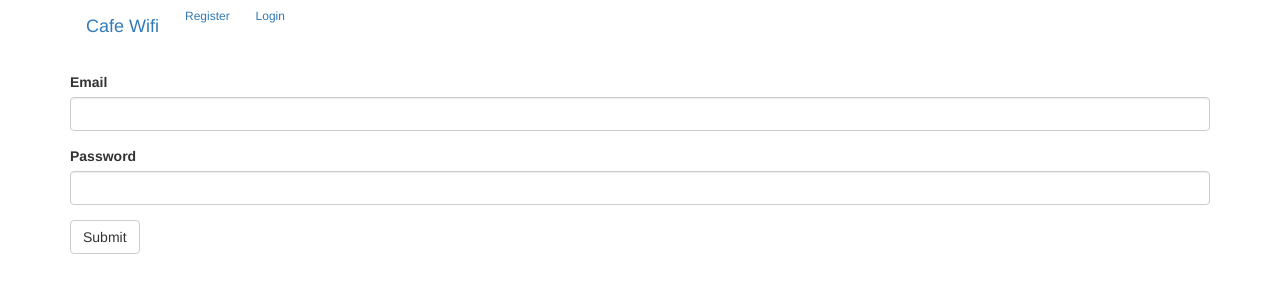
After one commit to ElliottSmith610/Cafe-Wifi, a Flask app: page /login in a window 1280 px wide. The commit adds this page. Shown: the top 300 px of the page. Run offline with Flask 2, Linux system fonts and the light colour scheme; some libraries are stand-ins or nearby versions.

Commit message:
Register/Login

```diff
--- a/server.py
+++ b/server.py
@@ -2,21 +2,47 @@ from flask import Flask, request, redirect, url_for, render_template, jsonify
 from flask_bootstrap import Bootstrap
 from flask_wtf import FlaskForm
 from flask_sqlalchemy import SQLAlchemy
+from flask_login import *
+from werkzeug.security import check_password_hash, generate_password_hash
 from sqlalchemy.exc import IntegrityError
 from sqlalchemy.orm.exc import UnmappedInstanceError
-from wtforms import StringField, BooleanField, FloatField, SubmitField, SelectField
-from wtforms.validators import DataRequired
+from wtforms import StringField, BooleanField, FloatField, SubmitField, SelectField, PasswordField
+from wtforms.validators import DataRequired, Email
 from functools import wraps
+
 # TODO: flask_wtf.Recaptcha ?
-
-
+# TODO: generate api key for user when they register
 
 app = Flask(__name__)
 app.config["SECRET_KEY"] = "Banana"
 app.config["SQLALCHEMY_DATABASE_URI"] = "sqlite:///cafes.db"
 db = SQLAlchemy(app)
 db.init_app(app)
+login_manager = LoginManager()
+login_manager.init_app(app)
 Bootstrap(app)
+
+
+class User(UserMixin, db.Model):
+    __tablename__ = "user"
+    id = db.Column(db.Integer, primary_key=True)
+    email = db.Column(db.String(100), unique=True)
+    password = db.Column(db.String(100))
+    name = db.Column(db.String(100))
+
+
+class RegisterForm(FlaskForm):
+    name = StringField("Name", validators=[DataRequired()])
+    email = StringField("Email", validators=[DataRequired(), Email()])
+    password = PasswordField("Password", validators=[DataRequired()])
+    confirm = PasswordField("Confirm Password", validators=[DataRequired()])
+    submit = SubmitField("Submit")
+
+
+class LoginForm(FlaskForm):
+    email = StringField("Email", validators=[DataRequired(), Email()])
+    password = PasswordField("Password", validators=[DataRequired()])
+    submit = SubmitField("Submit")
 
 
 class AddCafeForm(FlaskForm):
@@ -57,8 +83,11 @@ class Cafes(db.Model):
         """ Returns the cafe as a dictionary, with all the values as strings """
         return {column.name: str(getattr(self, column.name)) for column in self.__table__.columns}
 
+# with app.app_context():
+#     db.create_all()
 
 def to_bool(value):
+    """ Returns a Boolean value if """
     value = value.lower()
     valid = {'true': True, 't': True, '1': True, 'yes': True,
              'false': False, 'f': False, '0': False, 'no': False, }
@@ -72,22 +101,66 @@ def to_choice(value):
     else:
         return "No"
 
-# with app.app_context():
-#     db.create_all()
+
+@login_manager.user_loader
+def load_user(user_id):
+    return User.query.get(user_id)
 
 
 # Website Version, possible to combine with api code??
 @app.route("/")
 def home():
-    # TODO: Add, Edit, Delete buttons on side when user logged in
     all_cafes_query = db.session.query(Cafes).all()
     all_cafes = [cafe.to_dict() for cafe in all_cafes_query]
     return render_template("index.html", all_cafes=all_cafes)
 
 
+@app.route("/register", methods=["GET", "POST"])
+def register():
+    form = RegisterForm()
+    if form.validate_on_submit() and form.password.data == form.confirm.data:
+        new_user = User()
+        new_user.email = form.email.data
+        if User.query.filter_by(email=new_user.email).first():
+            # TODO: Flash
+            return redirect(url_for('login'))
+        new_user.name = form.name.data
+        password = form.password.data
+
+        salted_and_hashed_password = generate_password_hash(password=password,
+                                                            method='pbkdf2:sha256',
+                                                            salt_length=8, )
+        new_user.password = salted_and_hashed_password
+        db.session.add(new_user)
+        db.session.commit()
+        login_user(new_user)
+        return redirect(url_for('home'))
+    return render_template('register.html', form=form)
+
+
+@app.route("/login", methods=["GET", "POST"])
+def login():
+    form = LoginForm()
+    if form.validate_on_submit():
+        user = User.query.filter_by(email=form.email.data).first()
+        if check_password_hash(user.password, form.password.data):
+            login_user(user)
+            return redirect(url_for('home'))
+        else:
+            # TODO: Flash incorrect credentials
+            pass
+    return render_template('register.html', form=form)
+
+
+@app.route("/logout")
+@login_required
+def logout():
+    logout_user()
+    return redirect(url_for('home'))
+
+
 @app.route("/add", methods=["GET", "POST"])
 def add_cafe():
-    # TODO: Add website and API functionality
     form = AddCafeForm()
     if form.validate_on_submit():
         new_cafe = Cafes(
@@ -104,13 +177,13 @@ def add_cafe():
         )
         db.session.add(new_cafe)
         db.session.commit()
-        print("done")
         return redirect(url_for("home"))
 
     return render_template("add.html", form=form)
 
 
 @app.route("/edit/<int:cafe_id>", methods=["GET", "POST"])
+@login_required
 def edit_cafe(cafe_id):
     cafe_to_edit = db.session.get(Cafes, cafe_id)
     editform = AddCafeForm(
@@ -143,6 +216,7 @@ def edit_cafe(cafe_id):
 
 
 @app.route("/delete/<int:cafe_id>", methods=["GET", "POST", "DELETE"])
+@login_required
 def delete_cafe(cafe_id):
     form = DeleteCafeForm()
     cafe_to_delete = db.session.get(Cafes, cafe_id)
@@ -158,6 +232,7 @@ def delete_cafe(cafe_id):
 # API Version
 def authed_user(func):
     # TODO: check for api key in a database rather than a static "SecretKey"
+    #  Check API-key matches Username
     @wraps(func)
     def wrapper(*args, **kwargs):
         token = None
@@ -183,7 +258,6 @@ def api_all_cafes():
 @app.route("/cafes/add", methods=["POST"])
 @authed_user
 def api_add_cafe():
-
     new_cafe = Cafes(
         # name=request.args["name"],
         name=request.form.get("name"),
--- a/static/styles.css
+++ /dev/null
@@ -1,3 +0,0 @@
-span .symbol {
-    text-align: center;
-}
--- a/templates/base.html
+++ b/templates/base.html
@@ -3,13 +3,28 @@
 
 {% block styles %}
   {{ super() }}
-  <link rel="stylesheet" href="{{ url_for('static', filename='styles.css') }}">
+  {# <link rel="stylesheet" href="{{ url_for('static', filename='styles.css') }}"> #}
 {% endblock %}
 
 {% block title %}Cafe & Wifi{% endblock %}
-{% block nav %}
+{% block navbar %}
+
+  <div class="container">
+      <nav class="navbar navbar-expand-md bg-light">
+
+        <a class="navbar-brand" href="{{ url_for('home') }}">Cafe Wifi</a>
+        <div class="">
+            {% if current_user.is_authenticated %}
+                <a class="btn btn-sm btn-outline-secondary" href="{{ url_for('logout') }}">Logout</a>
+            {% else %}
+                <a class="btn btn-sm btn-outline-secondary" href="{{ url_for('register') }}">Register</a>
+                <a class="btn btn-sm btn-outline-secondary" type="button" href="{{ url_for('login') }}">Login</a>
+            {% endif %}
+        </div>
+      </nav>
+  </div>
 
 {% endblock %}
+
 {% block content %}
-Ni hao
 {% endblock %}
--- a/templates/index.html
+++ b/templates/index.html
@@ -28,6 +28,12 @@
                 {% endif %}
             </td>
             {% endfor %}
+            <td>
+            {% if current_user.is_authenticated %}
+                <a href="{{ url_for('edit_cafe', cafe_id=cafe.id) }}">Edit</a>
+                <a href="{{ url_for('delete_cafe', cafe_id=cafe.id) }}" style="color:red;">Delete</a>
+            {% endif %}
+            </td>
         </tr>
         {% endfor %}
         </table>
--- /dev/null
+++ b/templates/register.html
@@ -0,0 +1,6 @@
+{% extends 'base.html' %}
+{% block content %}
+<div class="container">
+{{ wtf.quick_form(form, novalidate=True) }}
+</div>
+{% endblock %}
```
